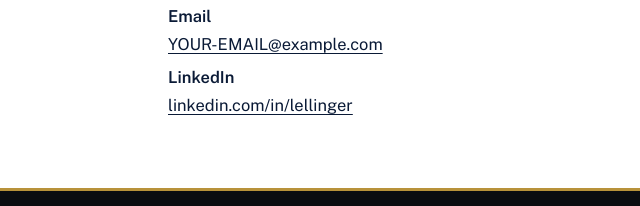
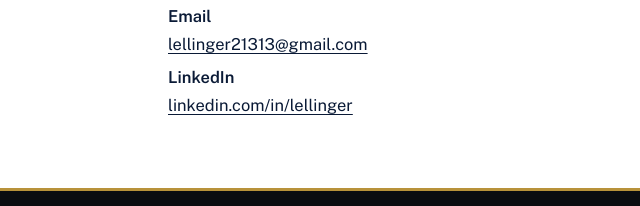
Before and after one commit to lgellinger/lgellinger.github.io, a plain HTML site: page index.html in a window 1280 px wide. Shown: the part 5386-5592 px from the top of the page, 0-640 px from the left. Drawn offline with nearby package versions, Linux system fonts and the light colour scheme; no server answers.

Commit message:
Update email address in contact section

```diff
--- a/index.html
+++ b/index.html
@@ -217,7 +217,7 @@ footer b{font:500 1.05rem var(--serif);color:var(--gold-lt);display:block;margin
   <h2>Contact</h2>
   <p class="sub">Open to remote AI governance, GRC, and responsible AI roles. Working in Pacific Time.</p>
   <!-- TODO: replace with your real email address -->
-  <p><b>Email</b><br><a href="mailto:YOUR-EMAIL@example.com">YOUR-EMAIL@example.com</a></p>
+  <p><b>Email</b><br><a href="mailto:lellinger21313@gmail.com">lellinger21313@gmail.com</a></p>
   <p><b>LinkedIn</b><br><a href="https://www.linkedin.com/in/lellinger/">linkedin.com/in/lellinger</a></p>
 </div></section>
 </main>
```
